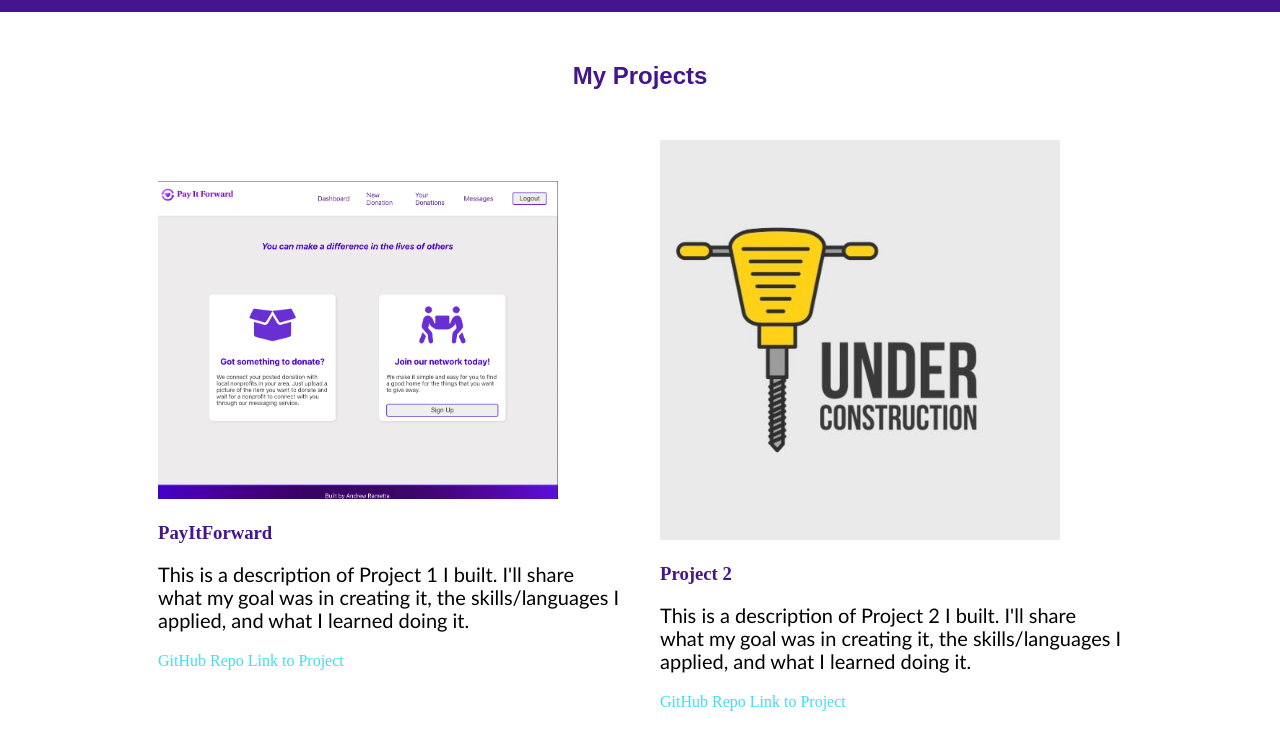
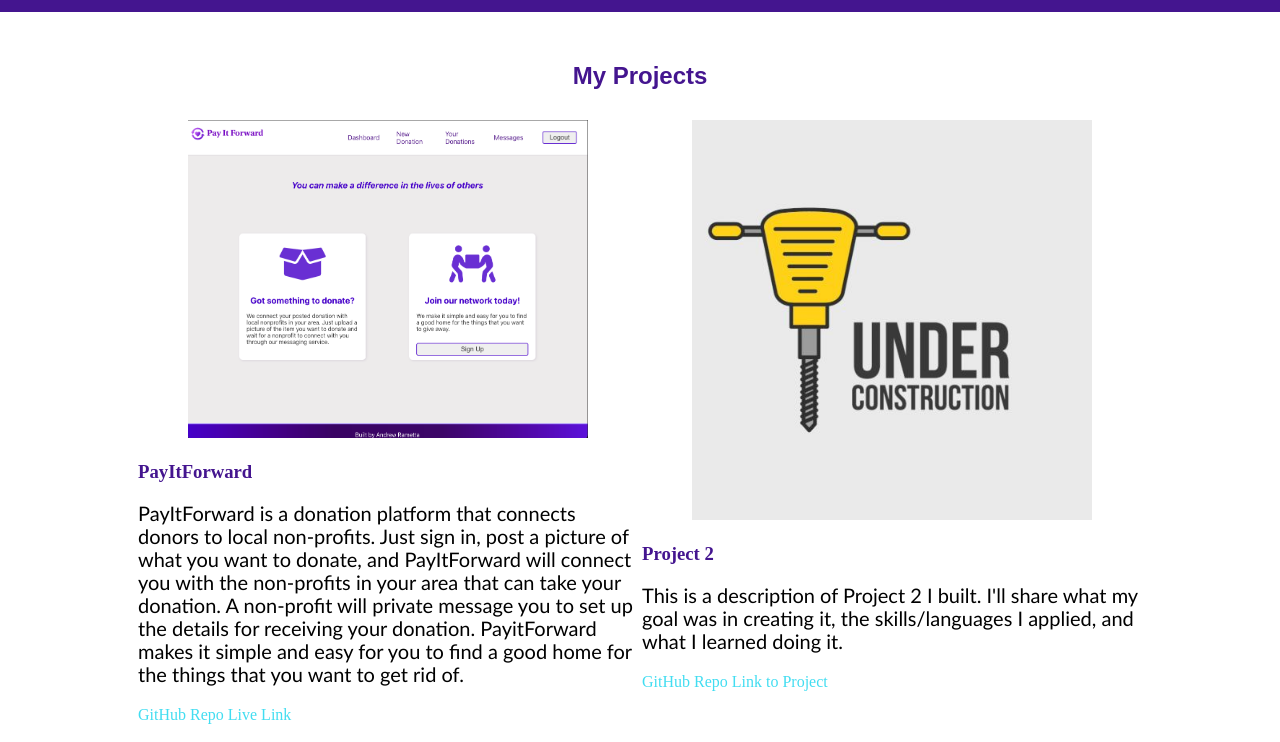
Before and after one commit to andrewrametta/andrew-rametta, a plain HTML site: page index.html in a window 1280 px wide. Shown: the part 1360-2102 px from the top of the page. Drawn offline with nearby package versions, Linux system fonts and the light colour scheme; a script that the page names is missing.

Commit message:
add project description

```diff
--- a/index.html
+++ b/index.html
@@ -111,13 +111,20 @@
       <section id="portfolio">
         <h2 class="portfolio">My Projects</h2>
         <div class="group-projects">
-          <div class="item">
-            <img src="payitforward.png" alt="pay-it-forward" width="400" />
+          <div class="project-item">
+            <div class="project-img">
+              <img src="payitforward.png" alt="pay-it-forward" width="500px" />
+            </div>
+
             <h3>PayItForward</h3>
             <p>
-              This is a description of Project 1 I built. I'll share what my
-              goal was in creating it, the skills/languages I applied, and what
-              I learned doing it.
+              PayItForward is a donation platform that connects donors to local
+              non-profits. Just sign in, post a picture of what you want to
+              donate, and PayItForward will connect you with the non-profits in
+              your area that can take your donation. A non-profit will private
+              message you to set up the details for receiving your donation.
+              PayitForward makes it simple and easy for you to find a good home
+              for the things that you want to get rid of.
             </p>
             <a
               class="project-links"
@@ -125,15 +132,18 @@
               >GitHub Repo</a
             >
             <a class="project-links" href="https://pay-it-forward.vercel.app/"
-              >Link to Project</a
+              >Live Link</a
             >
           </div>
-          <div class="item">
-            <img
-              src="under-construction.jpeg"
-              alt="under contruction sign"
-              width="400"
-            />
+          <div class="project-item">
+            <div class="project-img">
+              <img
+                src="under-construction.jpeg"
+                alt="under contruction sign"
+                width="400"
+              />
+            </div>
+
             <h3>Project 2</h3>
             <p>
               This is a description of Project 2 I built. I'll share what my
@@ -145,7 +155,7 @@
           </div>
         </div>
         <div class="group-projects">
-          <div class="item">
+          <div class="project-item">
             <img
               src="under-construction.jpeg"
               alt="under contruction sign"
@@ -160,7 +170,7 @@
             <a class="project-links" href="#">GitHub Repo</a>
             <a class="project-links" href="#">Link to Project</a>
           </div>
-          <div class="item">
+          <div class="project-item">
             <img
               src="under-construction.jpeg"
               alt="under contruction sign"
--- a/style.css
+++ b/style.css
@@ -111,6 +111,10 @@ img {
   padding: 10px;
 }
 
+.project-item {
+  flex: 1;
+}
+
 /* footer for mobile */
 
 footer {
@@ -169,13 +173,24 @@ Desktop
     justify-content: space-between;
   }
 
-  .group-projects {
+  div.group-projects {
     display: flex;
     flex-direction: row;
     margin-left: 10%;
     margin-right: 10%;
     justify-content: space-between;
   }
+
+  div.project-item {
+    flex: 1;
+    max-width: 500px;
+  }
+
+  div.project-img {
+    text-align: center;
+    width: 100%;
+  }
+
   p {
     font-size: 20px;
   }
```
